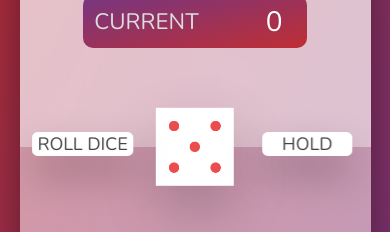
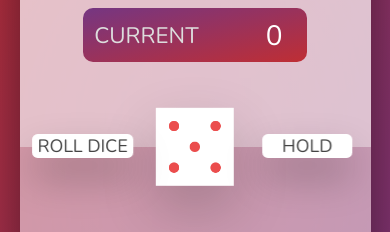
Before and after one commit to EshanTrivedi21/Pig-Game, a plain HTML site: page index.html in a window 390 px wide. Shown: the part 275-507 px from the top of the page. Drawn offline with nearby package versions, Linux system fonts and the light colour scheme.

Commit message:
Styles V2

```diff
--- a/styles.css
+++ b/styles.css
@@ -109,7 +109,7 @@ main {
   text-transform: uppercase;
   cursor: pointer;
   font-weight: 400;
-  transition: all 0.5s;
+  transition: all 0.25s;
   background-color: white;
   background-color: rgba(255, 255, 255, 1);
   backdrop-filter: blur(10px);
@@ -132,12 +132,12 @@ main {
 }
 
 .btn:hover {
-    transform: translate(-50%, -3px);
+    transform: translate(-50%, -5px);
     box-shadow: 0 1rem 2rem rgba(0, 0, 0, 0.15);
 }
 
 .btn:active {
-  transform: translate(-50%, 3px);
+  transform: translate(-50%, 5px);
   box-shadow: 0 1rem 2rem rgba(0, 0, 0, 0.25);
 }
 
@@ -222,11 +222,13 @@ main {
 @media only screen and (max-width: 925px) {
     main {
         width: 90vw;
+        height: 85vh;
         flex-direction: column;
     }
 
     .player {
         padding: 2.5rem 0rem;
+        padding-top: 3rem;
         justify-content: center;
     }
 
@@ -281,6 +283,10 @@ main {
       left: 82%;
     }
 
+    .btn:hover {
+      transform: translate(-50% , 50%);
+    }
+
     .dice {
       top: 50%;
       height: 7rem;
```
